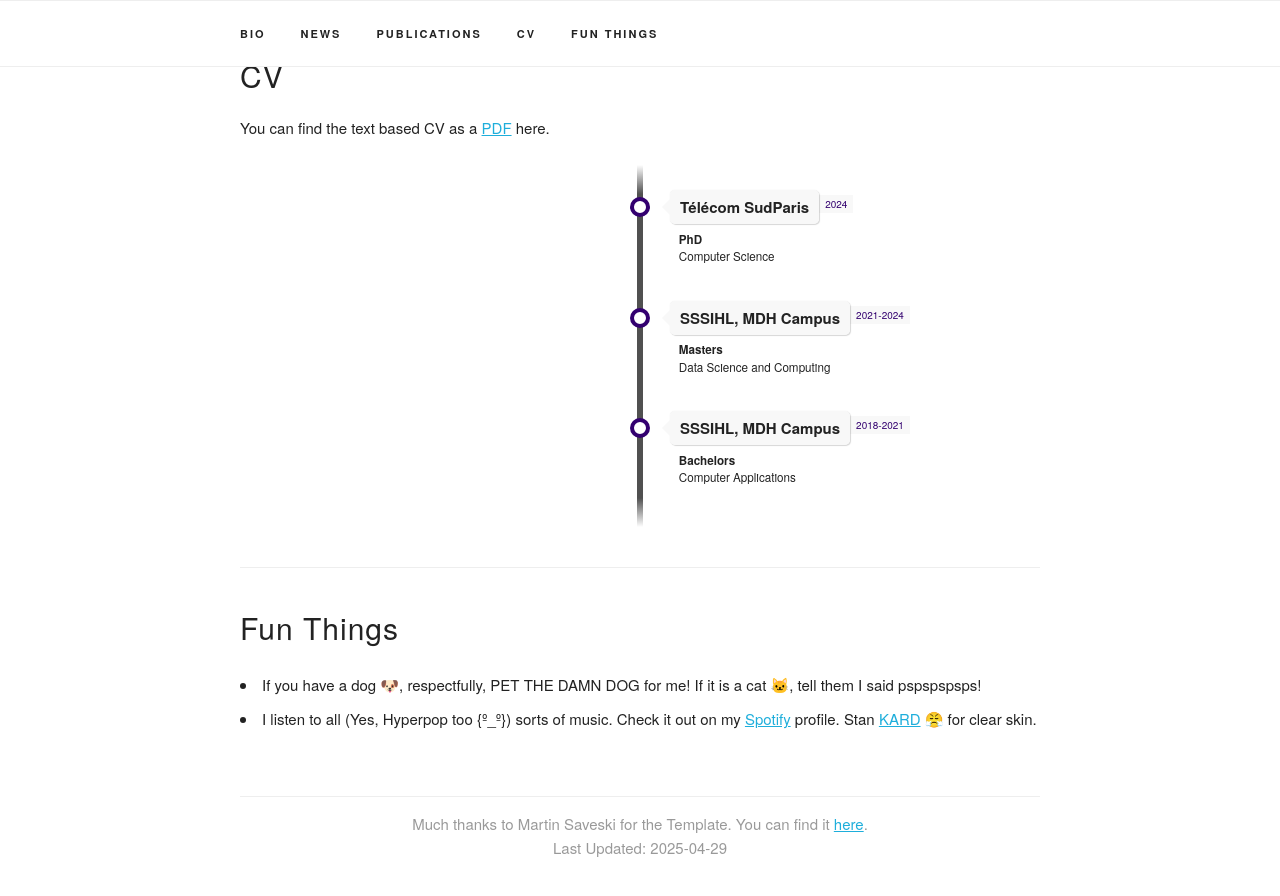
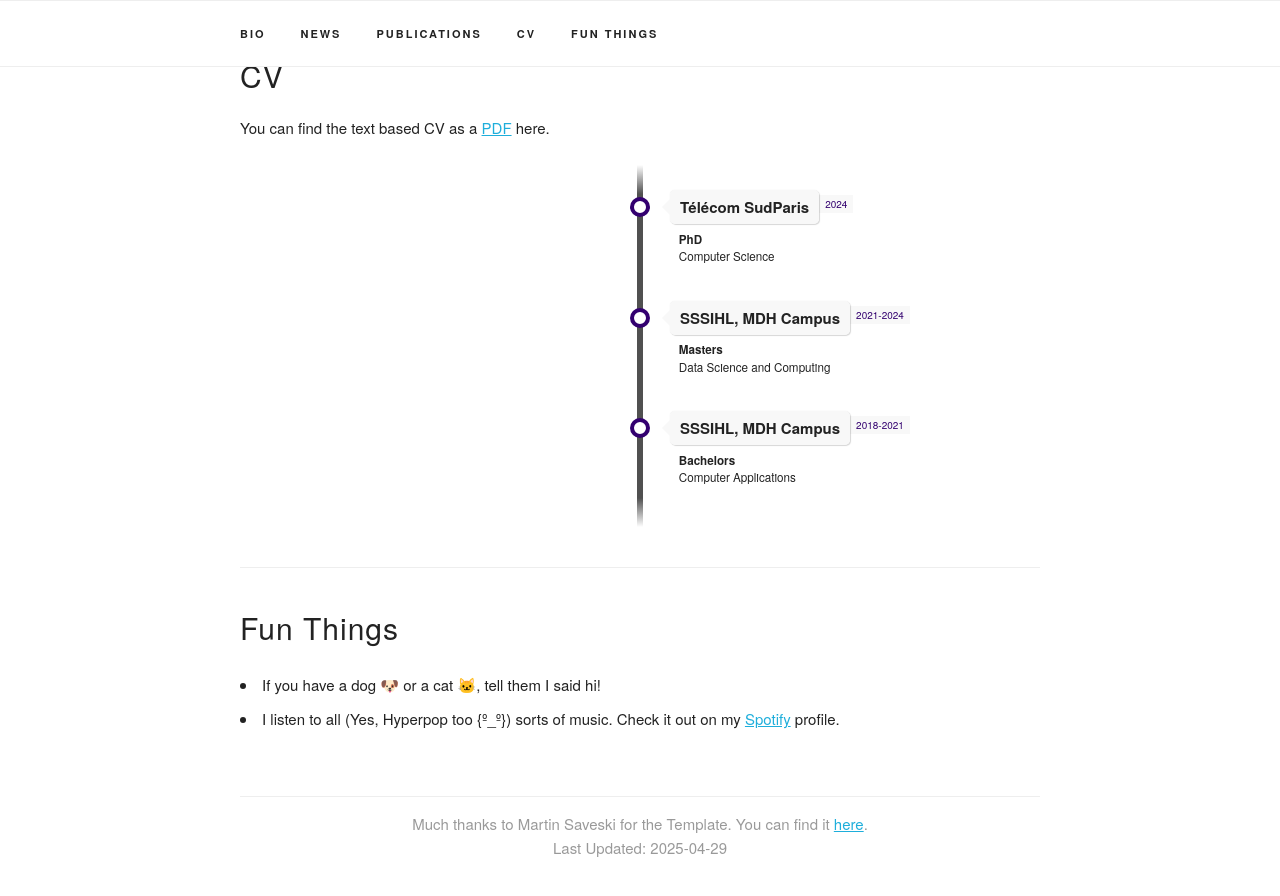
Before and after one commit to callmesanfornow/callmesanfornow.github.io, a Jekyll site: the page built from index.html, in a window 1280 px wide and 900 px high, scrolled down 1570 px. Shown: the top 896 px of the window. Built offline with Jekyll 4.4.1, drawn with Linux system fonts in a browser that asks for light colours; some web fonts are replaced.

Commit message:
Update index.html

```diff
--- a/index.html
+++ b/index.html
@@ -235,10 +235,10 @@
   <h4>Fun Things</h4>
   <p>
     <li>
-      If you have a dog 🐶, respectfully, PET THE DAMN DOG for me! If it is a cat 🐱, tell them I said pspspspsps!
+      If you have a dog 🐶 or a cat 🐱, tell them I said hi!
     </li>
     <li>
-      I listen to all (Yes, Hyperpop too {º_º}) sorts of music. Check it out on my <a href="https://open.spotify.com/user/lf7scpruyyz5wehsx47rekvux?si=219d9ce34855490f">Spotify</a> profile. Stan <a href="https://open.spotify.com/artist/2JhAlkmukNvarUpGhTFXUQ?si=oww7UXsnRDiLr8xAxWtuKw">KARD</a> 😤 for clear skin.
+      I listen to all (Yes, Hyperpop too {º_º}) sorts of music. Check it out on my <a href="https://open.spotify.com/user/lf7scpruyyz5wehsx47rekvux?si=219d9ce34855490f">Spotify</a> profile.
     </li>
   </p>
 </div>
```
